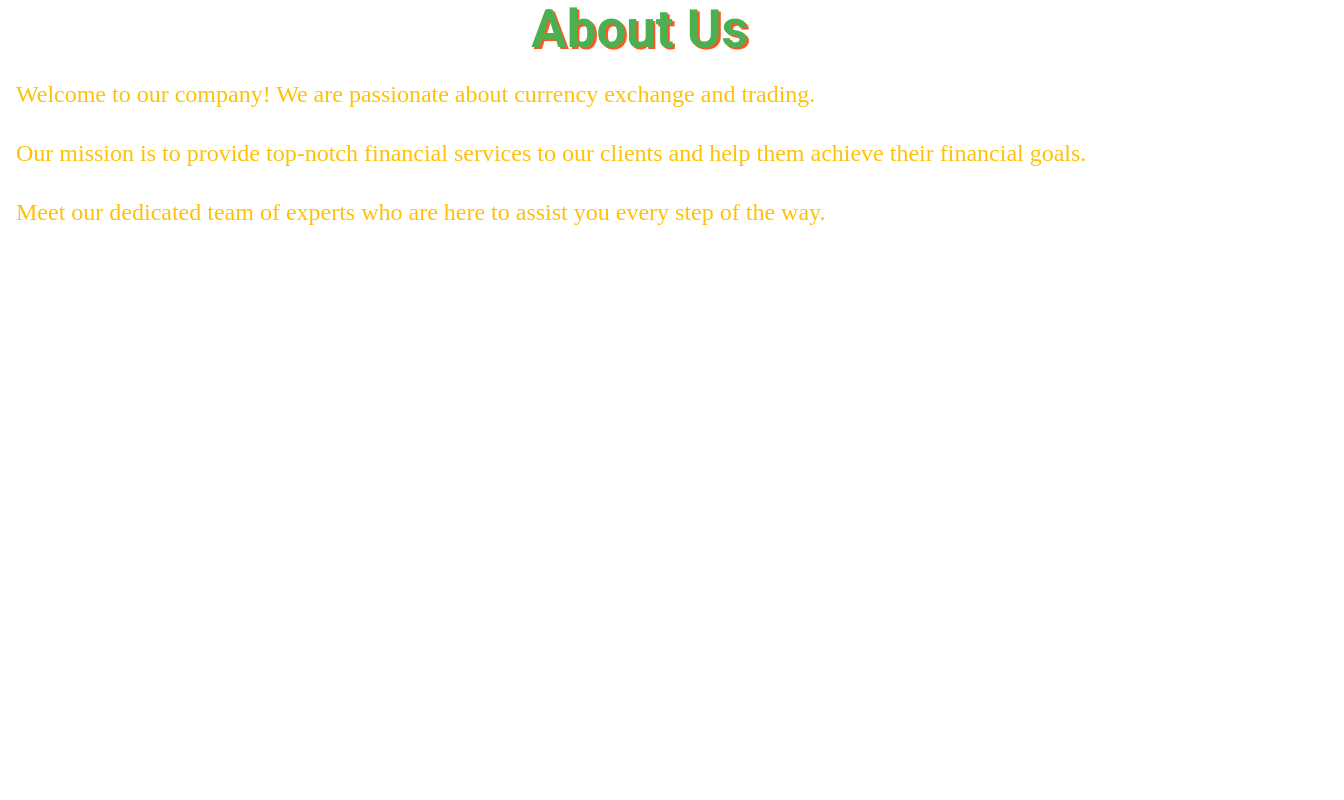
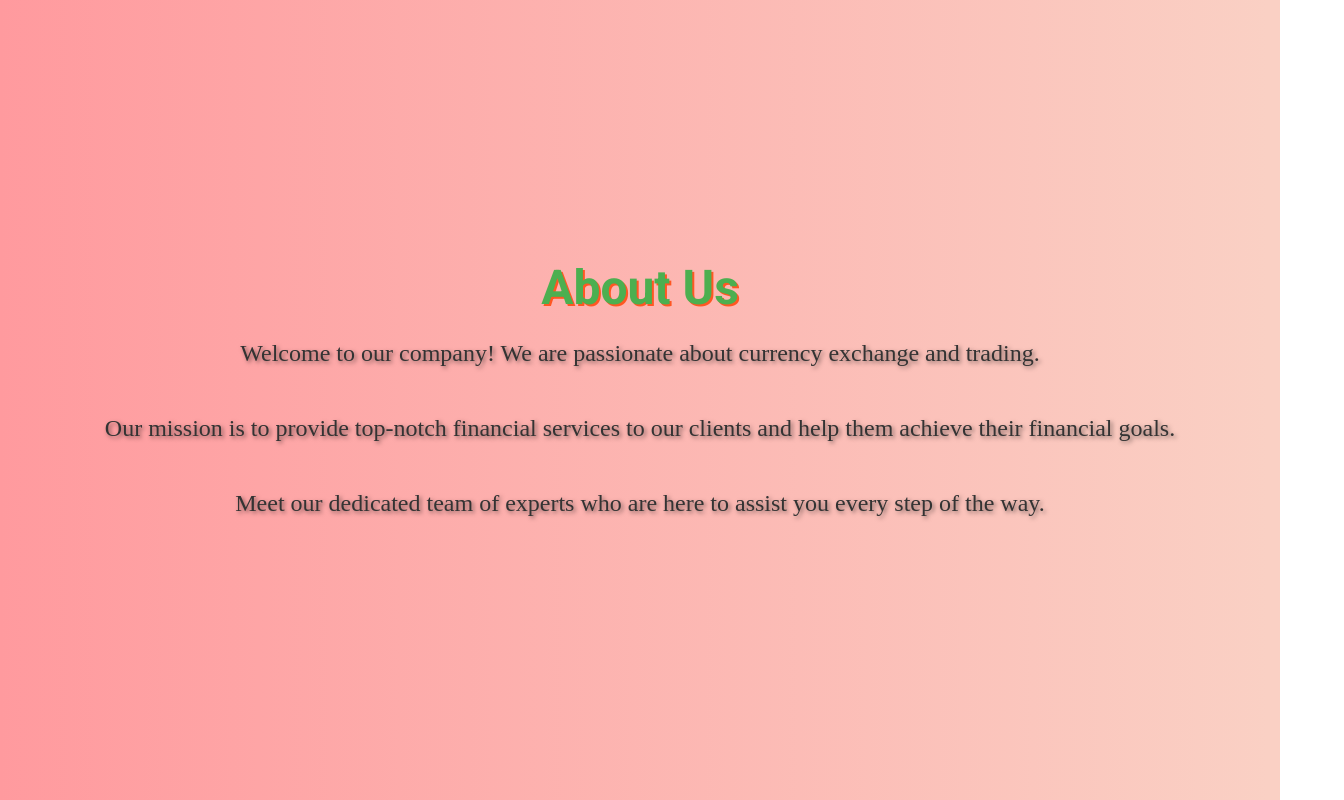
Before and after one commit to Pelani2/practice-ts2, a React (Create React App) app: page /about in a window 1280 px wide. Shown: the whole page, 1344 px wide, since content can reach past the window. Built offline with nearby package versions, Linux system fonts and the light colour scheme; the HTML template or start-up script is replaced by a standard one.

Commit message:
changes and shit

```diff
--- a/src/components/About/about-styles.scss
+++ b/src/components/About/about-styles.scss
@@ -0,0 +1,10 @@
+@import "../../styles/colors.scss";
+
+.about {
+    display: flex;
+    justify-content: center;
+    align-items: center;
+    height: 100vh;
+    flex-direction: column;
+    background: linear-gradient(to right, #ff9a9e 0%, #fad0c4 99%, #fad0c4 100%);
+}
--- a/src/components/About/index.tsx
+++ b/src/components/About/index.tsx
@@ -1,5 +1,6 @@
 import React from "react";
 import Typography from "../Typography";
+import "./about-styles.scss";
 
 const About: React.FC = () => {
     return (
--- a/src/components/Typography/typography-styles.scss
+++ b/src/components/Typography/typography-styles.scss
@@ -81,6 +81,7 @@
         color: $secondary-color;
         line-height: 1.8;
         margin: 1rem;
+        text-shadow: 2px 2px 4px rgba(0, 0, 0, 0.5);
 
         &:hover {
             transform: scale(1.1);
--- a/src/styles/colors.scss
+++ b/src/styles/colors.scss
@@ -5,7 +5,9 @@ $navbar-bg-color: #F280EB;
 $login-button-color: #F20544;
 $signup-button-color: #011F26;
 $primary-color: #4CAF50;
-$secondary-color: #FFC107;
+$secondary-color: #333333;
 $accent-color: #FF5722;
 $title-font: "Roboto", sans-serif;
 $text-font: "Lora", serif;
+$orange-color: #FFC107;
+$green-color: #4CAF50;
```
